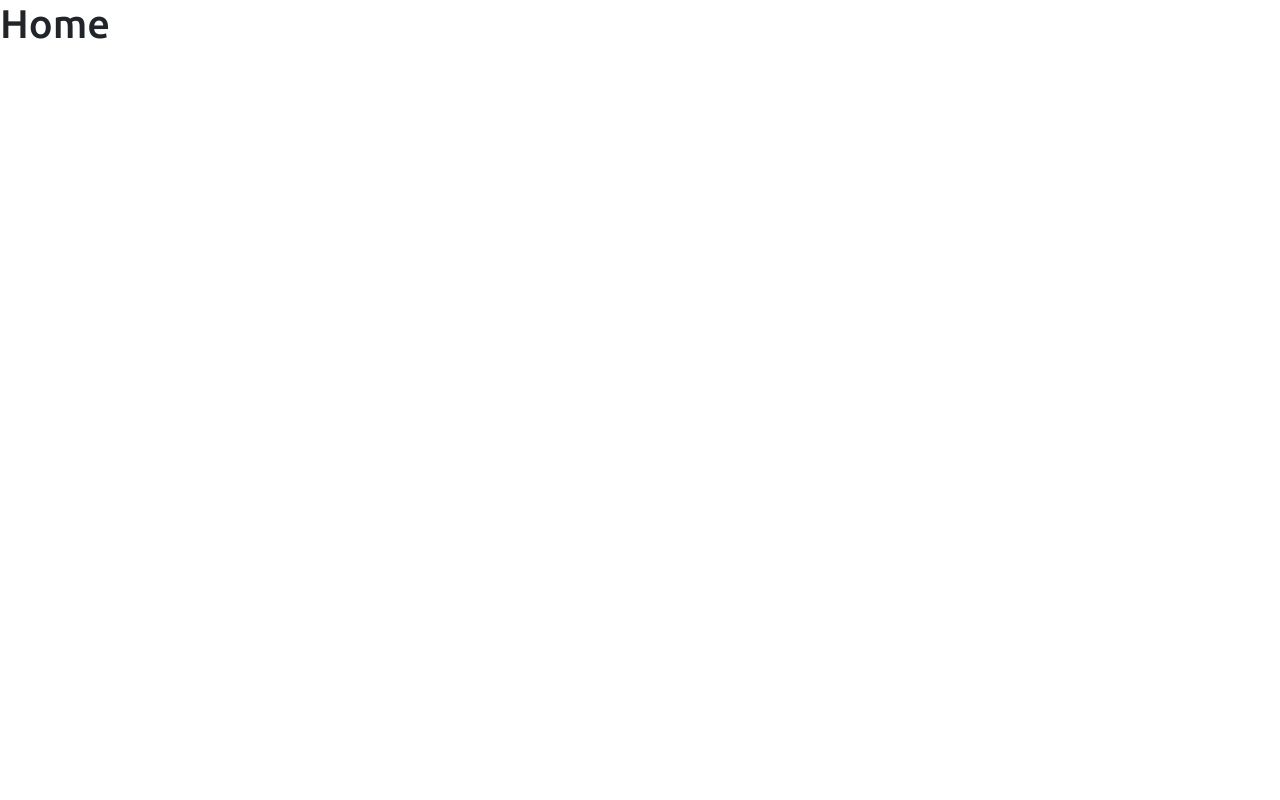
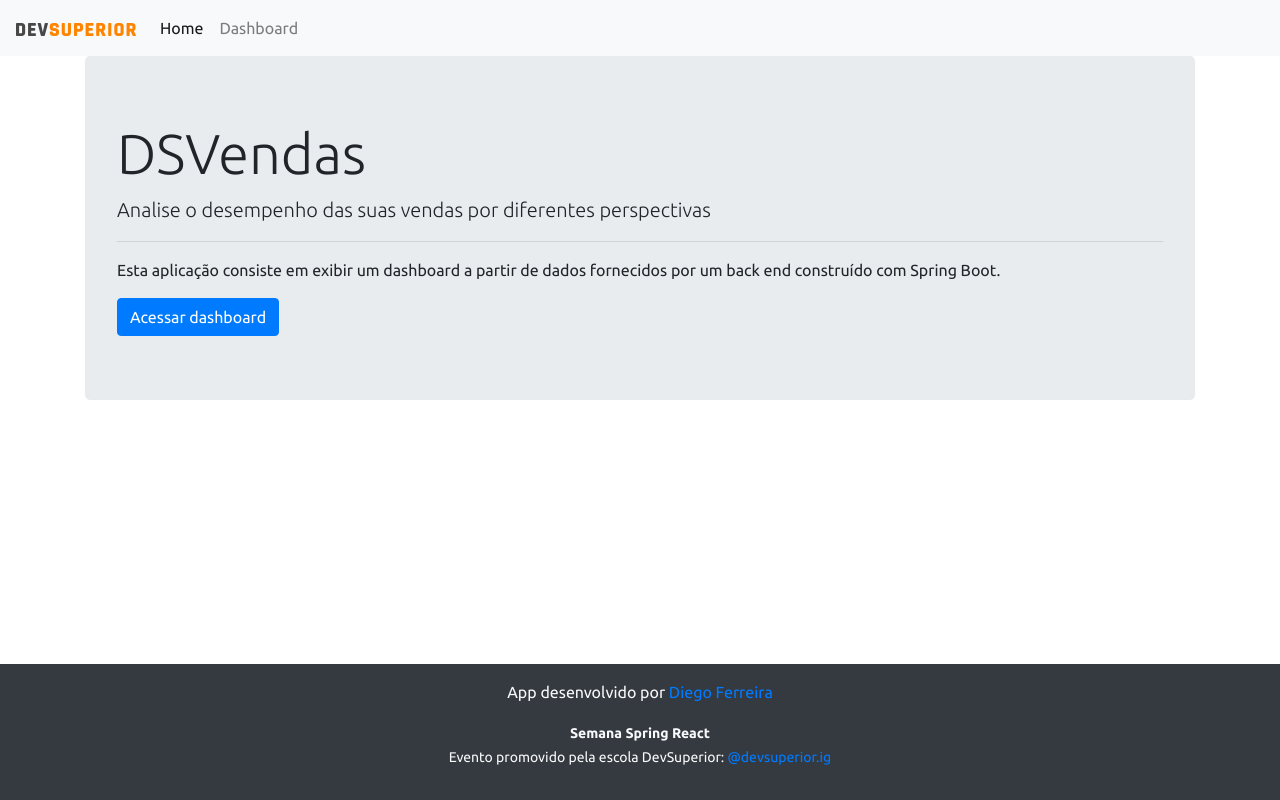
Before and after one commit to di-ferreira/Sds3, a React (Create React App) app in the folder frontend/: page / in a window 1280 px wide. Built offline with nearby package versions, Linux system fonts and the light colour scheme.

Commit message:
Home, navigation

```diff
--- a/frontend/src/components/NavBar/index.jsx
+++ b/frontend/src/components/NavBar/index.jsx
@@ -1,13 +1,31 @@
 import ImgDsDark from 'assets/img/ds_dark.svg';
+import { Link } from 'react-router-dom';
 function NavBar() {
   return (
-    <div className="d-flex flex-column flex-md-row align-items-center p-3 px-md-4 mb-3 bg-light border-bottom shadow-sm">
-      <div className="container">
-        <nav className="my-2 my-md-0 mr-md-3">
-          <img src={ImgDsDark} alt="DevSuperior" width="120" />
-        </nav>
+    <nav className="navbar navbar-expand-lg navbar-light bg-light">
+      <Link to="/" className="navbar-brand">
+        <img src={ImgDsDark} alt="DevSuperior" width="120" />
+      </Link>
+      <button className="navbar-toggler" type="button" data-toggle="collapse" data-target="#navbarTogglerDemo02" aria-controls="navbarTogglerDemo02" aria-expanded="false" aria-label="Toggle navigation">
+        <span className="navbar-toggler-icon"></span>
+      </button>
+
+      <div className="collapse navbar-collapse" id="navbarTogglerDemo02">
+        <ul className="navbar-nav mr-auto mt-2 mt-lg-0">
+          <li className="nav-item active">
+            <Link className="nav-link" to="/">
+              Home
+            </Link>
+          </li>
+          <li className="nav-item">
+            <Link className="nav-link" to="/dashboard">
+              Dashboard
+            </Link>
+          </li>
+        </ul>
       </div>
-    </div>);
+    </nav>
+  );
 }
 
 export default NavBar;
--- a/frontend/src/pages/Home/index.tsx
+++ b/frontend/src/pages/Home/index.tsx
@@ -1,4 +1,7 @@
+import Footer from 'components/Footer';
+import NavBar from 'components/NavBar';
 import { ReactNode } from 'react';
+import { Link } from 'react-router-dom';
 
 interface HomeProps {
   children: ReactNode;
@@ -7,8 +10,19 @@ interface HomeProps {
 function Home({ children }: HomeProps) {
   return (
     <>
-      <h1>Home</h1>
-      {children}
+      <NavBar />
+      <div className="container">
+        <div className="jumbotron">
+          <h1 className="display-4">DSVendas</h1>
+          <p className="lead">Analise o desempenho das suas vendas por diferentes perspectivas</p>
+          <hr />
+          <p>Esta aplicação consiste em exibir um dashboard a partir de dados fornecidos por um back end construído com Spring Boot.</p>
+          <Link className="btn btn-primary btn-large" to="/dashboard">
+            Acessar dashboard
+          </Link>
+        </div>
+      </div>
+      <Footer />
     </>
   );
 }
```
